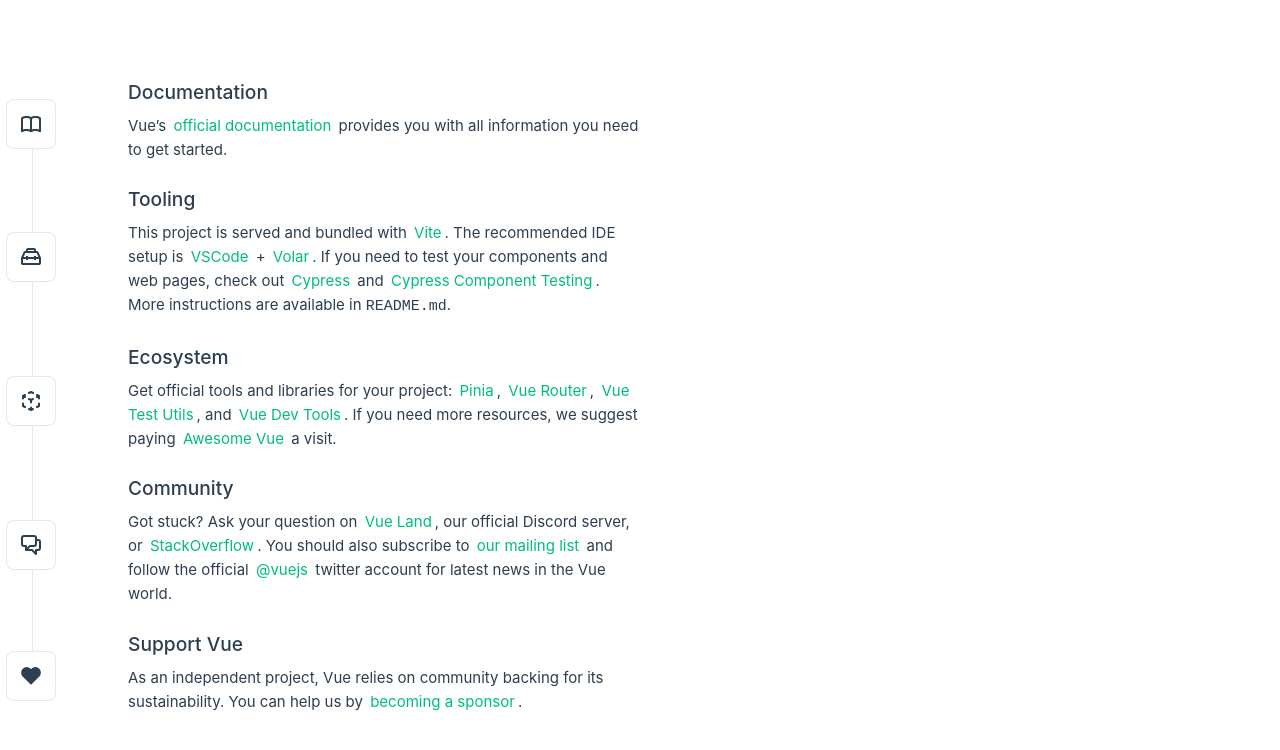
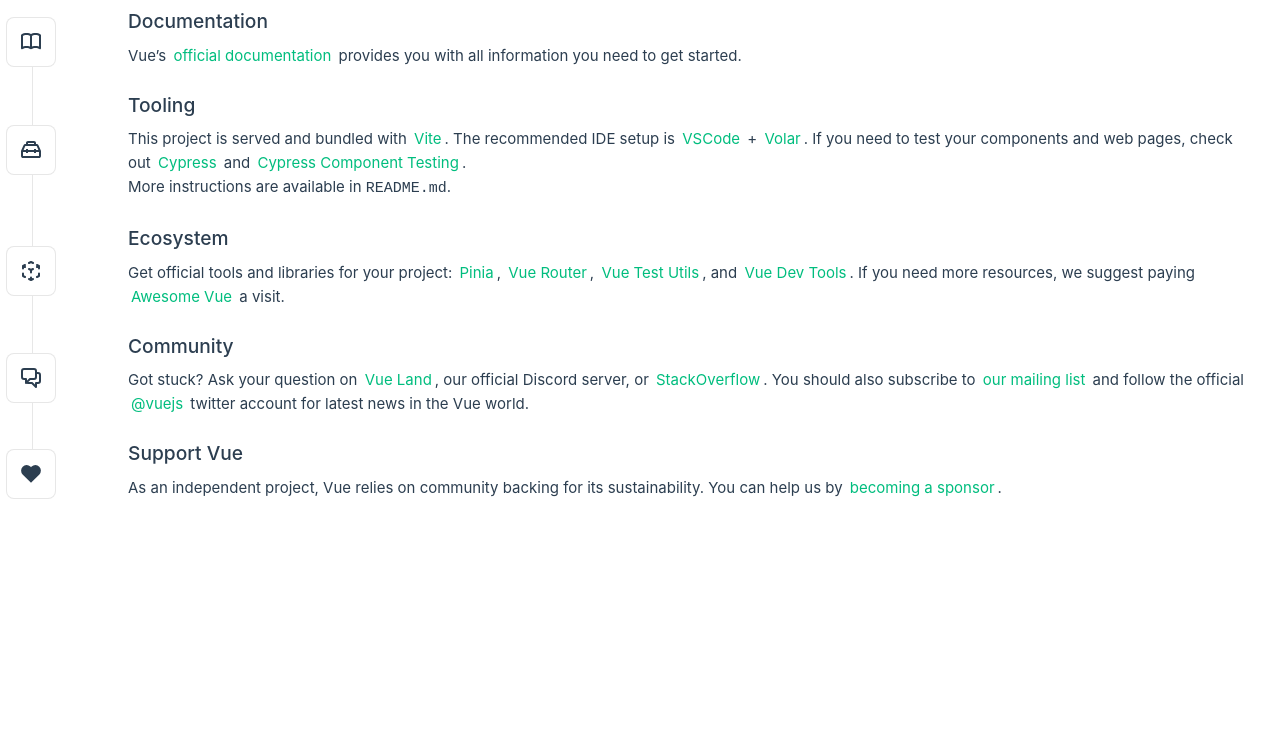
Before and after one commit to 4DeskGroup/Frontend-IA, a Vue app: page / in a window 1280 px wide. Shown: the top 750 px of the page. Built offline with nearby package versions, Linux system fonts and the light colour scheme.

Commit message:
fix: CSS adjustments

```diff
--- a/src/assets/main.css
+++ b/src/assets/main.css
@@ -1,7 +1,6 @@
 @import './base.css';
 
 #app {
-  max-width: 1280px;
   margin: 0 auto;
   padding: 2rem;
   font-weight: normal;
@@ -23,12 +22,10 @@
 
 @media (min-width: 1024px) {
   body {
-    display: flex;
     place-items: center;
   }
 
   #app {
-    display: grid;
     grid-template-columns: 1fr 1fr;
     padding: 0 2rem;
   }
```
